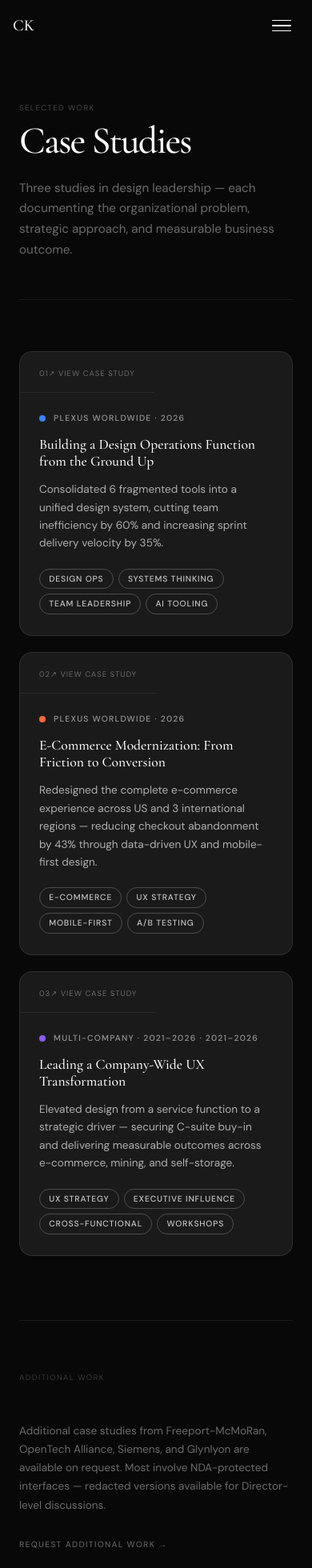
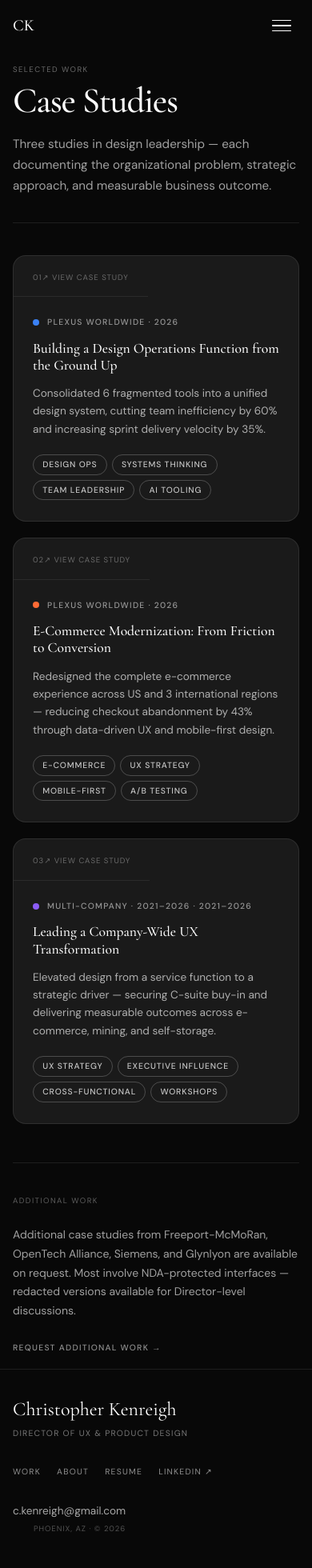
Before and after one commit to tangiblethinking/Appprotoneov002, a React (Vite) app: page /director/work in a window 390 px wide. Shown: the top 1960 px of the page at 80% size. Built offline with nearby package versions, Linux system fonts and the light colour scheme.

Commit message:
Update src/pages/Work.jsx — mobile, blue accent, AA contrast, modal, equal-height cards

```diff
--- a/src/pages/Work.jsx
+++ b/src/pages/Work.jsx
@@ -2,43 +2,47 @@
 import { caseStudies } from '../lib/caseStudies'
 import { FadeUp } from '../components/Motion'
 
+const BLUE = '#3B82F6'
+const SP   = 'clamp(3.5rem,7vw,6.5rem) clamp(1rem,4vw,2.5rem)'
+const MAX  = { maxWidth: 1400, margin: '0 auto' }
+
 export default function Work() {
   return (
     <main style={{ background: '#080808', minHeight: '100vh' }}>
-      <div style={{ maxWidth: 1400, margin: '0 auto', padding: 'clamp(1.5rem,5vw,5rem)', paddingTop: '8rem' }}>
+      <div style={{ ...MAX, padding: 'clamp(1rem,4vw,2.5rem)', paddingTop: 'clamp(5rem,10vw,8rem)' }}>
 
-        <div style={{ borderBottom: '1px solid rgba(255,255,255,0.08)', paddingBottom: '3rem', marginBottom: '4rem' }}>
+        <div style={{ borderBottom: '1px solid rgba(255,255,255,0.09)', paddingBottom: 'clamp(2rem,4vw,3rem)', marginBottom: 'clamp(2.5rem,5vw,4rem)' }}>
           <FadeUp>
-            <p style={{ fontSize: '0.6rem', textTransform: 'uppercase', letterSpacing: '0.15em', color: 'rgba(255,255,255,0.25)', marginBottom: 12 }}>Selected Work</p>
-            <h1 style={{ fontFamily: '"Cormorant Garamond",serif', fontSize: 'clamp(3rem,8vw,7rem)', color: 'white', fontWeight: 500, lineHeight: 0.92, letterSpacing: '-0.04em', marginBottom: '1.5rem' }}>
+            <p style={{ fontSize: '0.6rem', textTransform: 'uppercase', letterSpacing: '0.15em', color: 'rgba(255,255,255,0.40)', marginBottom: 12 }}>Selected Work</p>
+            <h1 style={{ fontFamily: '"Cormorant Garamond",serif', fontSize: 'clamp(2.8rem,8vw,7rem)', color: 'white', fontWeight: 500, lineHeight: 0.93, letterSpacing: '-0.03em', marginBottom: '1.25rem' }}>
               Case Studies
             </h1>
-            <p style={{ fontSize: '0.95rem', color: 'rgba(255,255,255,0.4)', maxWidth: 480, lineHeight: 1.7 }}>
+            <p style={{ fontSize: '0.95rem', color: 'rgba(255,255,255,0.62)', maxWidth: 480, lineHeight: 1.7 }}>
               Three studies in design leadership — each documenting the organizational problem, strategic approach, and measurable business outcome.
             </p>
           </FadeUp>
         </div>
 
-        <div style={{ display: 'grid', gridTemplateColumns: 'repeat(auto-fit,minmax(300px,1fr))', gap: '1.25rem', marginBottom: '5rem' }}>
+        {/* Equal-height card grid */}
+        <div className="card-grid" style={{ marginBottom: 'clamp(3rem,6vw,5rem)' }}>
           {caseStudies.map((s, i) => <CaseStudyCard key={s.id} study={s} index={i} />)}
         </div>
 
         <FadeUp delay={0.3}>
-          <div style={{ borderTop: '1px solid rgba(255,255,255,0.08)', paddingTop: '4rem', display: 'grid', gridTemplateColumns: 'repeat(auto-fit,minmax(240px,1fr))', gap: '3rem' }}>
-            <p style={{ fontSize: '0.6rem', textTransform: 'uppercase', letterSpacing: '0.15em', color: 'rgba(255,255,255,0.2)' }}>Additional Work</p>
+          <hr className="divider-dark" style={{ marginBottom: 'clamp(2.5rem,5vw,4rem)' }} />
+          <div style={{ display: 'grid', gridTemplateColumns: 'repeat(auto-fit,minmax(220px,1fr))', gap: 'clamp(1.5rem,3vw,3rem)' }}>
+            <p style={{ fontSize: '0.6rem', textTransform: 'uppercase', letterSpacing: '0.15em', color: 'rgba(255,255,255,0.35)' }}>Additional Work</p>
             <div>
-              <p style={{ fontSize: '0.85rem', color: 'rgba(255,255,255,0.4)', lineHeight: 1.7, marginBottom: '1.5rem' }}>
+              <p style={{ fontSize: '0.875rem', color: 'rgba(255,255,255,0.62)', lineHeight: 1.7, marginBottom: '1.25rem' }}>
                 Additional case studies from Freeport-McMoRan, OpenTech Alliance, Siemens, and Glynlyon are available on request. Most involve NDA-protected interfaces — redacted versions available for Director-level discussions.
               </p>
               <a href="mailto:c.kenreigh@gmail.com?subject=Additional Case Study Request" style={{
                 fontSize: '0.65rem', textTransform: 'uppercase', letterSpacing: '0.12em', fontWeight: 500,
-                color: 'rgba(255,255,255,0.35)', textDecoration: 'none', transition: 'color 0.2s',
+                color: 'rgba(255,255,255,0.55)', textDecoration: 'none', transition: 'color 0.2s',
               }}
-              onMouseEnter={e => e.target.style.color='#C8FF00'}
-              onMouseLeave={e => e.target.style.color='rgba(255,255,255,0.35)'}
-              >
-                Request Additional Work →
-              </a>
+              onMouseEnter={e => e.currentTarget.style.color=BLUE}
+              onMouseLeave={e => e.currentTarget.style.color='rgba(255,255,255,0.55)'}
+              >Request Additional Work →</a>
             </div>
           </div>
         </FadeUp>
```
